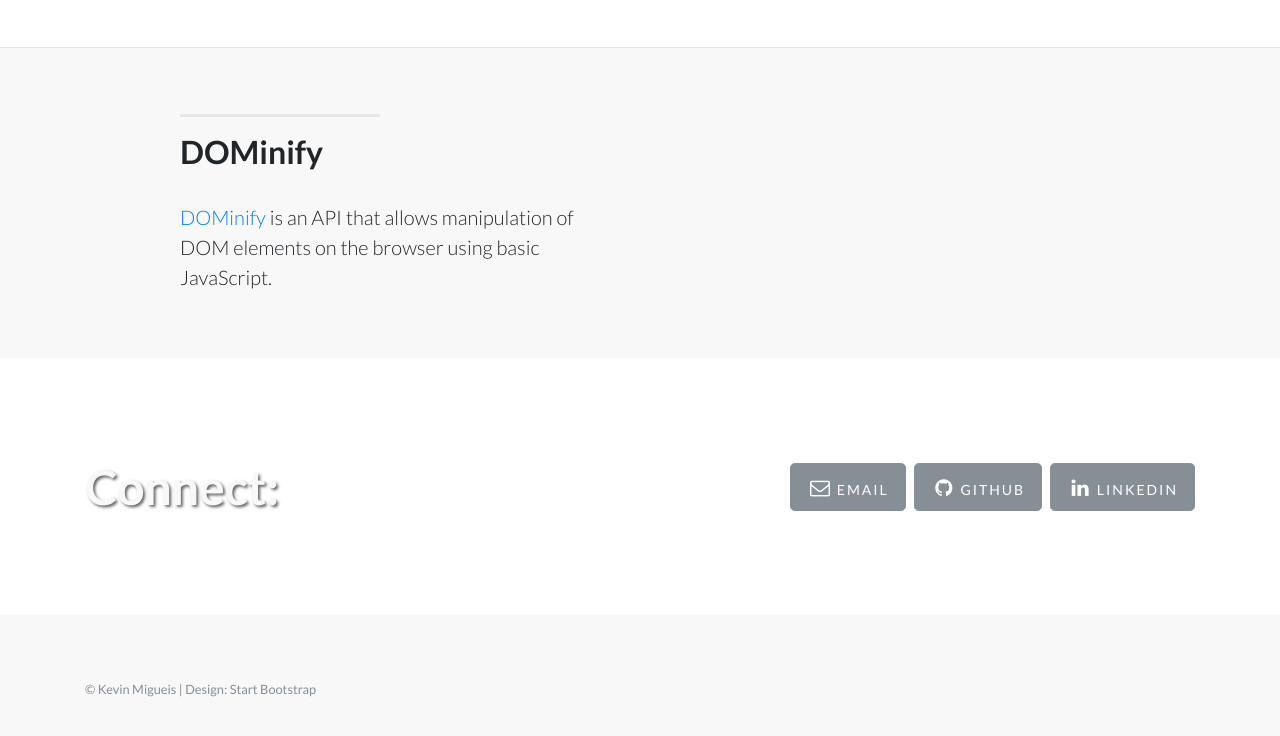
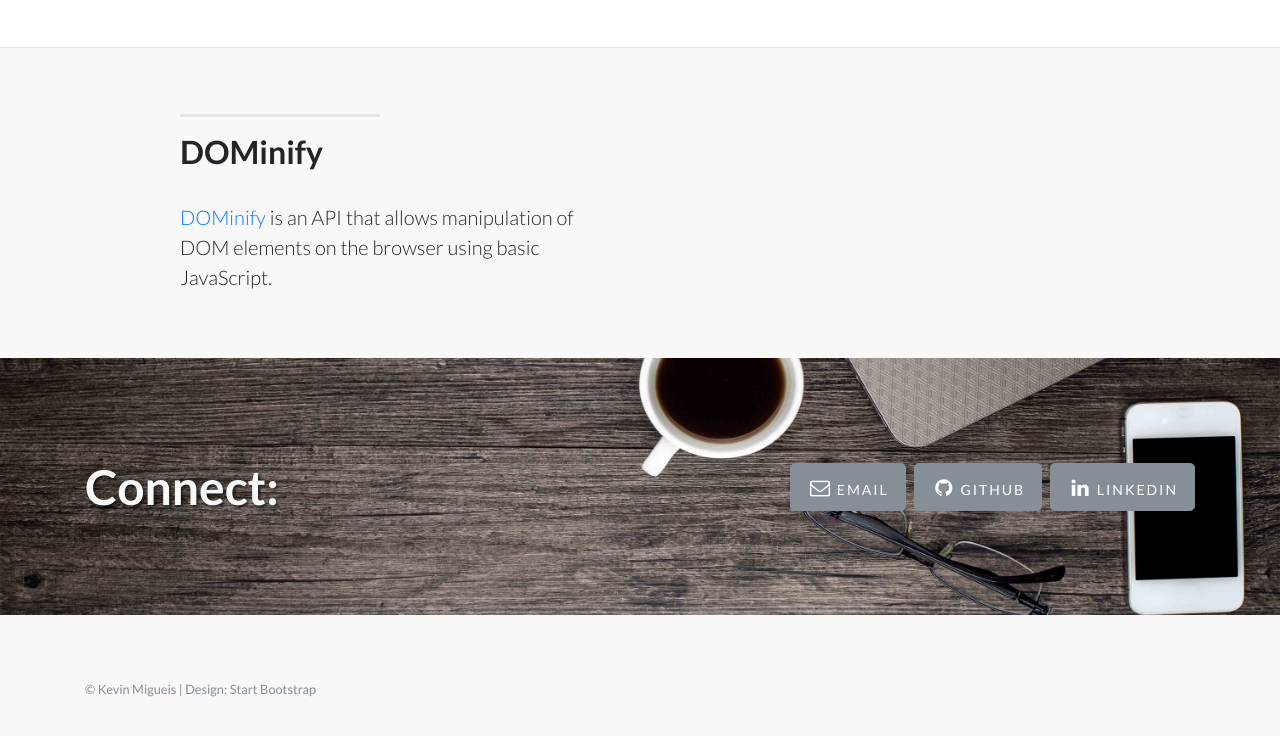
Before and after one commit to kmigueis1/kmigueis1.github.io, a website: page index.html in a window 1280 px wide. Shown: the part 2165-2901 px from the top of the page. Drawn offline with Linux system fonts and the light colour scheme.

Commit message:
Fix footer image

```diff
--- a/css/landing-page.css
+++ b/css/landing-page.css
@@ -142,7 +142,7 @@ input.special:hover{
 .banner {
   padding: 100px 0;
   color: #f8f8f8;
-  background: url(../img/banner-bg.jpg2) no-repeat center center;
+  background: url(../img/banner-bg2.jpg) no-repeat center center;
   background-size: cover;
 }
 
```
